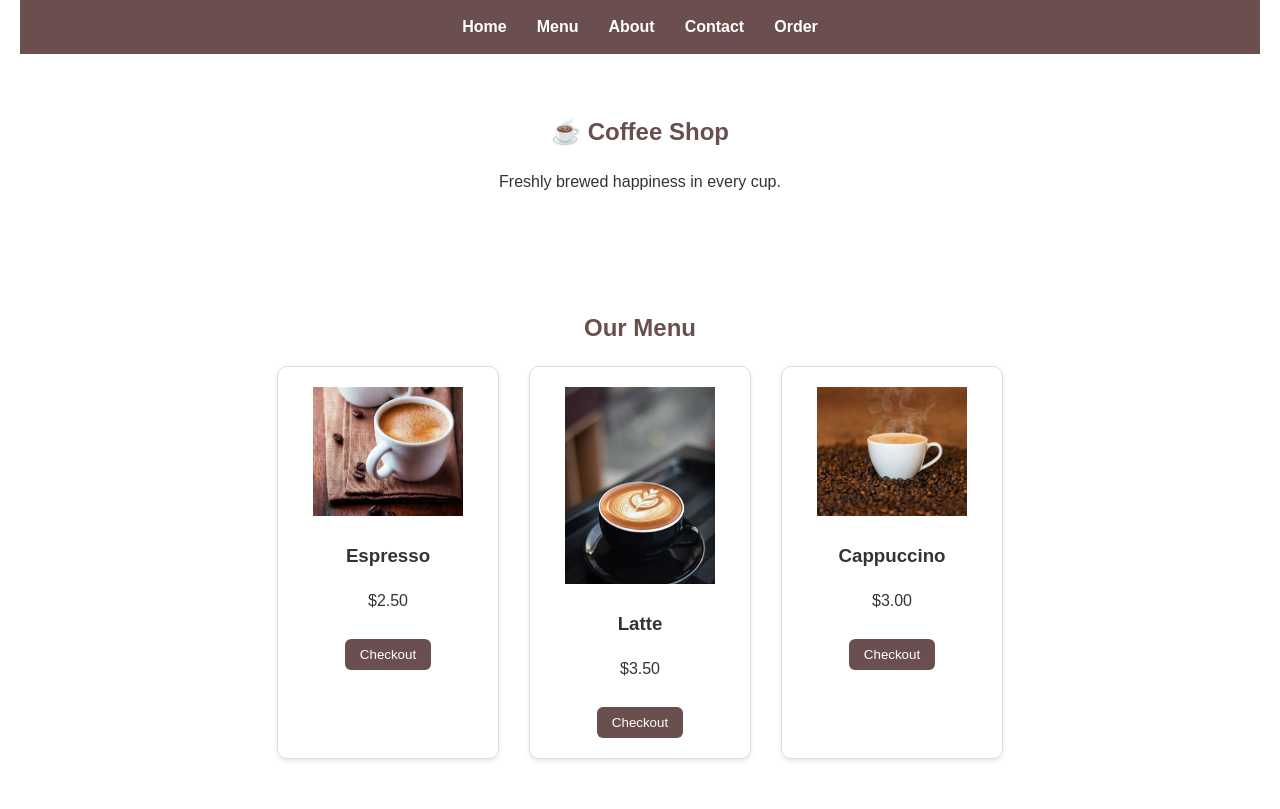
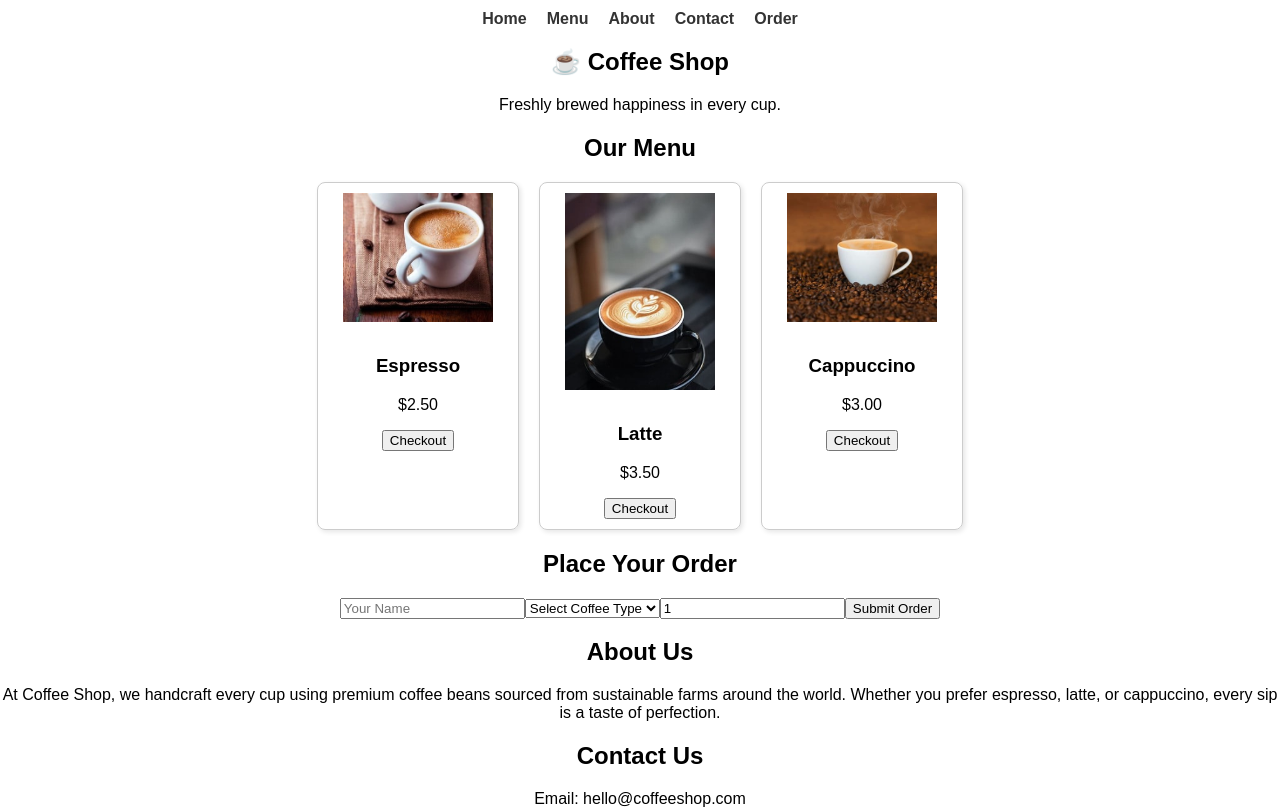
Before and after one commit to AungSanNCI/coffee-shop2, a React (Create React App) app: page / in a window 1280 px wide. Shown: the top 809 px of the page. Built offline with nearby package versions, Linux system fonts and the light colour scheme.

Commit message:
Update App.css

```diff
--- a/src/App.css
+++ b/src/App.css
@@ -1,105 +1,56 @@
-/* ===== General Styles ===== */
 .App {
-  font-family: 'Arial', sans-serif;
   text-align: center;
-  color: #333;
-  line-height: 1.5;
-  padding: 0 20px;
+  font-family: Arial, sans-serif;
 }
 
-/* ===== Navigation ===== */
-.menu {
-  background-color: #6b4f4f;
-  padding: 15px 0;
+h1 {
+  margin-top: 20px;
 }
 
+/* Navigation menu */
 .menu ul {
   list-style: none;
+  padding: 0;
   display: flex;
+  gap: 20px;
   justify-content: center;
-  gap: 30px;
-  margin: 0;
-  padding: 0;
+  margin-top: 10px;
 }
 
-.menu a {
-  color: #fff;
+.menu ul li a {
   text-decoration: none;
+  color: #333;
   font-weight: bold;
+  transition: color 0.3s;
 }
 
-.menu a:hover {
-  text-decoration: underline;
+.menu ul li a:hover {
+  color: #c49a6c; /* coffee-like hover color */
 }
 
-/* ===== Sections ===== */
-section {
-  padding: 40px 0;
-}
-
-h1, h2 {
-  color: #6b4f4f;
-}
-
-/* ===== Product Cards ===== */
+/* Products grid */
 .products {
   display: flex;
+  gap: 20px;
+  flex-wrap: wrap;
   justify-content: center;
-  gap: 30px;
-  flex-wrap: wrap;
   margin-top: 20px;
 }
 
 .product-card {
-  border: 1px solid #ddd;
-  border-radius: 10px;
-  padding: 20px;
+  border: 1px solid #ccc;
+  padding: 10px;
+  text-align: center;
+  border-radius: 8px;
   width: 180px;
-  text-align: center;
-  box-shadow: 0 2px 5px rgba(0,0,0,0.1);
+  box-shadow: 2px 2px 5px rgba(0,0,0,0.1);
+  transition: transform 0.2s;
 }
 
-.product-card button {
-  margin-top: 10px;
-  padding: 8px 15px;
-  background-color: #6b4f4f;
-  color: white;
-  border: none;
-  border-radius: 6px;
-  cursor: pointer;
-  transition: background 0.3s ease;
+.product-card:hover {
+  transform: scale(1.05);
 }
 
-.product-card button:hover {
-  background-color: #4a302f;
+.product-card img {
+  margin-bottom: 10px;
 }
-
-/* ===== Order Form ===== */
-.order-form {
-  display: flex;
-  flex-direction: column;
-  max-width: 400px;
-  margin: 20px auto;
-  gap: 15px;
-}
-
-.order-form input,
-.order-form select,
-.order-form button {
-  padding: 10px;
-  border-radius: 6px;
-  border: 1px solid #ccc;
-  font-size: 16px;
-}
-
-.order-form button {
-  background-color: #6b4f4f;
-  color: white;
-  border: none;
-  cursor: pointer;
-  transition: background 0.3s ease;
-}
-
-.order-form button:hover {
-  background-color: #4a302f;
-}
```
